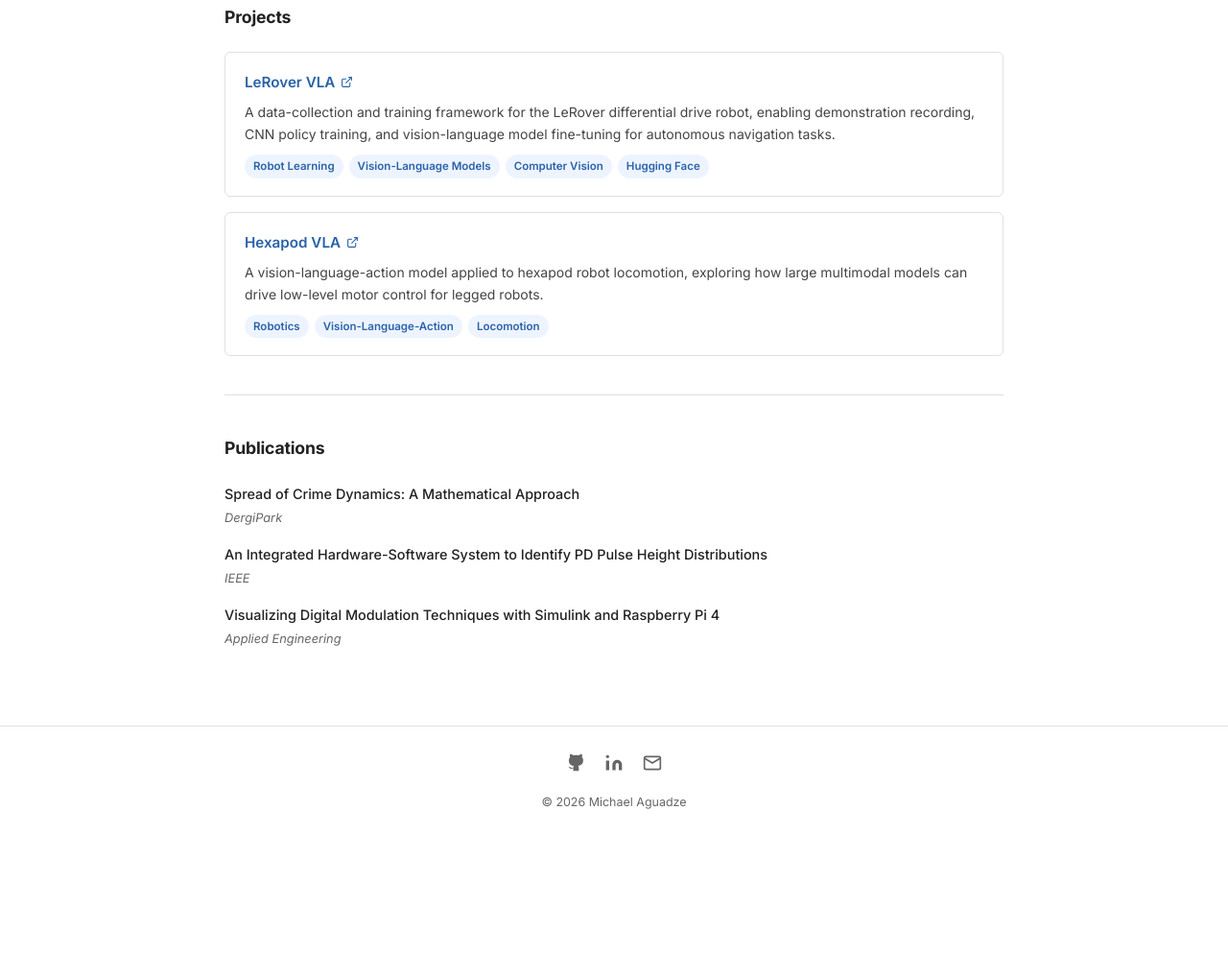
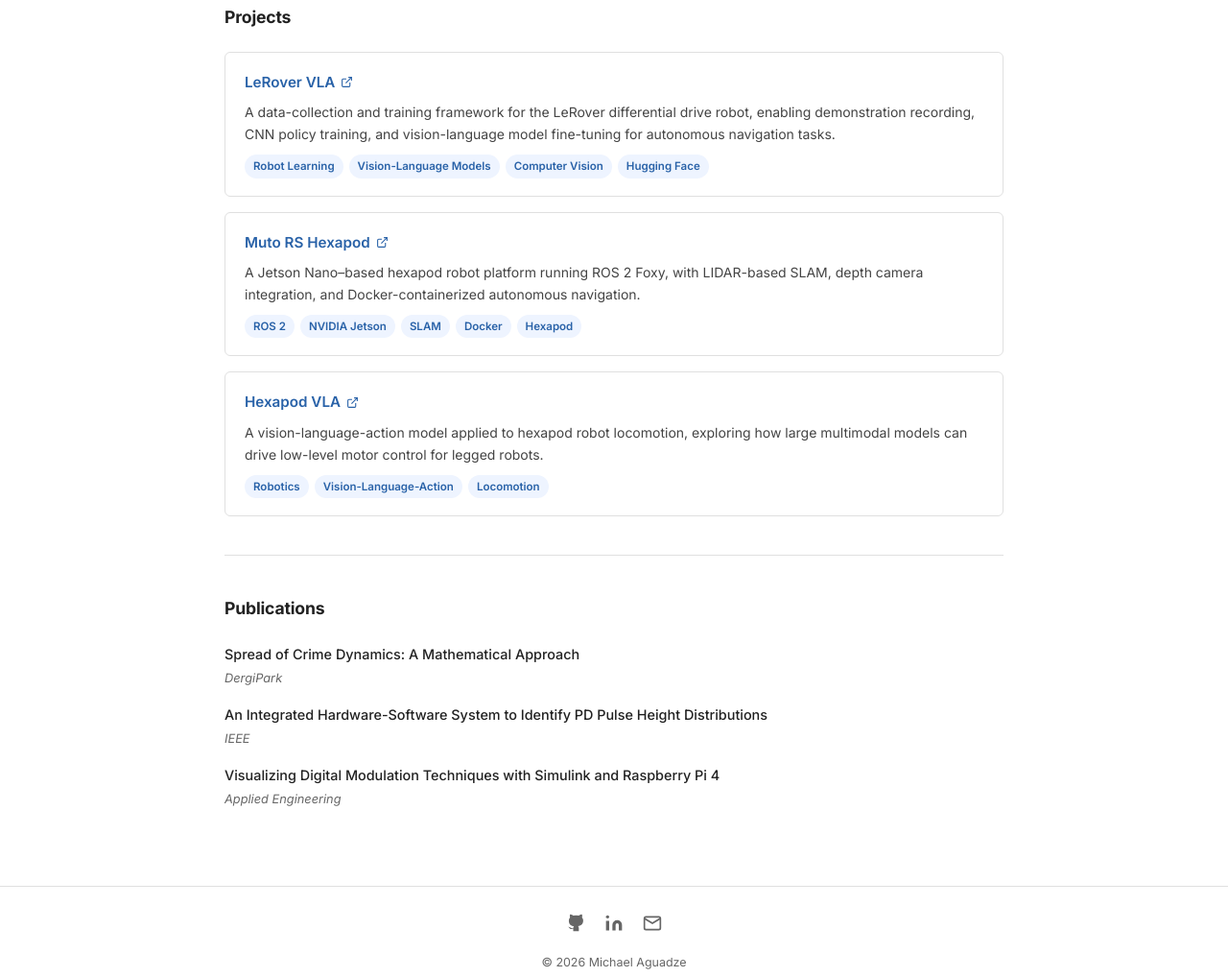
Before and after one commit to MichaelAguadze/MichaelAguadze.github.io, a plain HTML site: page index.html in a window 1280 px wide. Shown: the part 1350-2368 px from the top of the page at 96% size. Before the commit the page ends 2225 px from the top, so only its background shows below. Drawn offline with Linux system fonts and the light colour scheme.

Commit message:
Add Muto RS Hexapod project to portfolio
Co-Authored-By: Claude Sonnet 4.6 <noreply@anthropic.com>

```diff
--- a/index.html
+++ b/index.html
@@ -485,6 +485,22 @@
                     <span class="project-tag">Hugging Face</span>
                 </div>
             </a>
+            <a href="https://michaelaguadze.github.io/hexapod_muto_rs/" target="_blank" rel="noopener noreferrer" class="project-card">
+                <div class="project-name">
+                    Muto RS Hexapod
+                    <svg width="13" height="13" fill="none" stroke="currentColor" stroke-width="2" viewBox="0 0 24 24" aria-hidden="true"><path d="M18 13v6a2 2 0 0 1-2 2H5a2 2 0 0 1-2-2V8a2 2 0 0 1 2-2h6"/><polyline points="15 3 21 3 21 9"/><line x1="10" y1="14" x2="21" y2="3"/></svg>
+                </div>
+                <div class="project-desc">
+                    A Jetson Nano–based hexapod robot platform running ROS 2 Foxy, with LIDAR-based SLAM, depth camera integration, and Docker-containerized autonomous navigation.
+                </div>
+                <div class="project-tags">
+                    <span class="project-tag">ROS 2</span>
+                    <span class="project-tag">NVIDIA Jetson</span>
+                    <span class="project-tag">SLAM</span>
+                    <span class="project-tag">Docker</span>
+                    <span class="project-tag">Hexapod</span>
+                </div>
+            </a>
             <a href="https://michaelaguadze.github.io/hexapodvla/" target="_blank" rel="noopener noreferrer" class="project-card">
                 <div class="project-name">
                     Hexapod VLA
```
